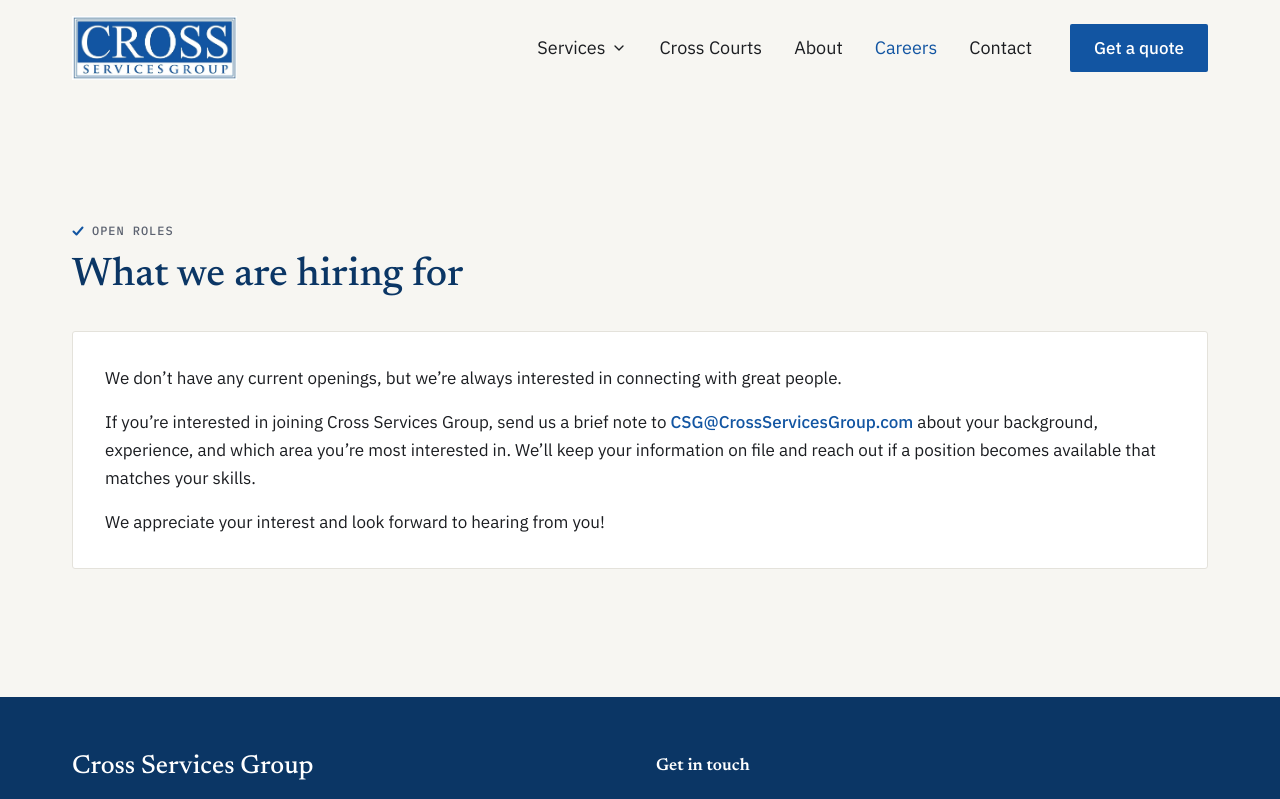
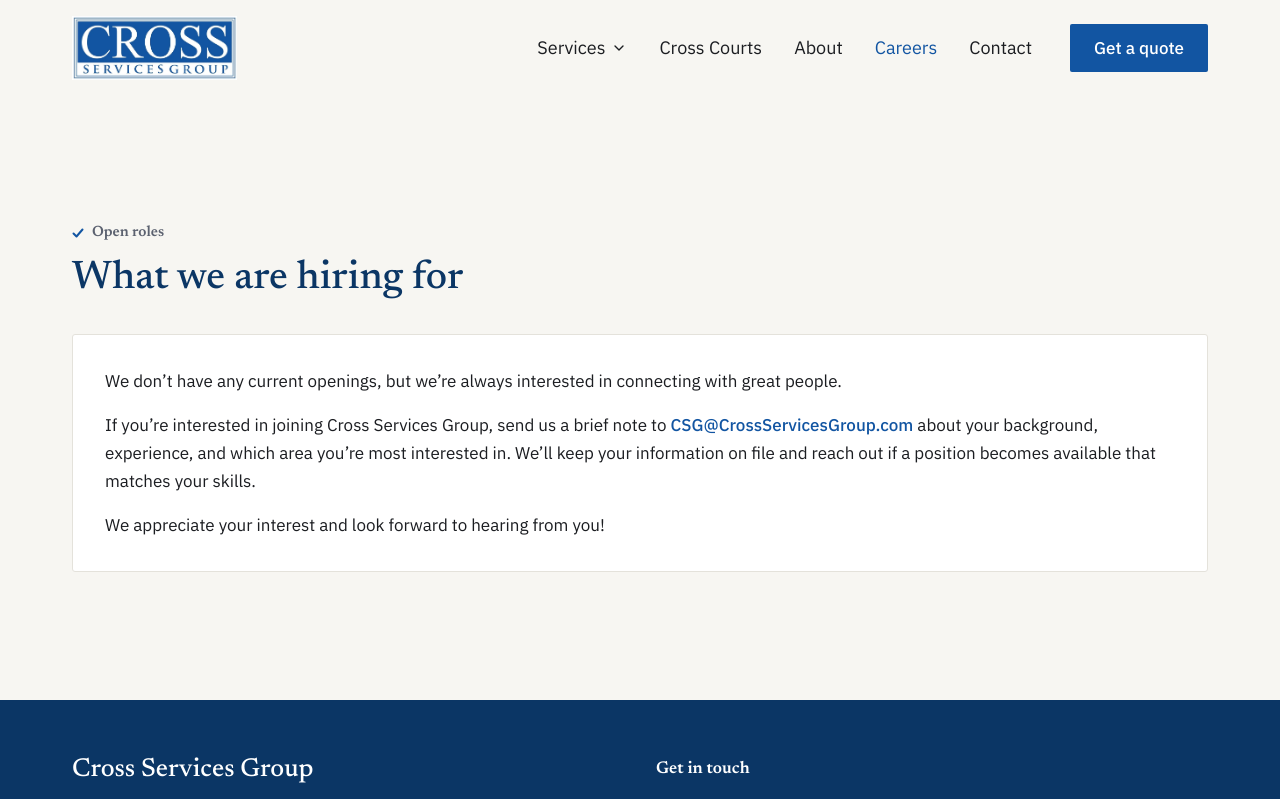
Before and after one commit to crossservicesgroup-ai/CrossServicesSite, a Next.js app: page /careers in a window 1280 px wide. Shown: the top 799 px of the page. Built offline with nearby package versions, Linux system fonts and the light colour scheme.

Commit message:
Add autoplay/loop quick-hit video to homepage, restyle careers eyebrow
Add "See us in action" video section on the homepage that autoplays,
loops and starts muted. Restyle the "Open roles" eyebrow on the
Careers page to the bold serif display style.

```diff
--- a/app/careers/page.tsx
+++ b/app/careers/page.tsx
@@ -19,7 +19,12 @@
   return (
     <>
       <Section tone="paper" labelledBy="roles-heading">
-        <SectionHeader id="roles-heading" eyebrow="Open roles" title="What we are hiring for" />
+        <SectionHeader
+          id="roles-heading"
+          eyebrow="Open roles"
+          eyebrowClassName="font-display! text-[15px]! font-semibold! normal-case! tracking-normal!"
+          title="What we are hiring for"
+        />
 
         {OPEN_ROLES.length > 0 ? (
           <ul className="mt-8 flex flex-col gap-3">
--- a/app/page.tsx
+++ b/app/page.tsx
@@ -24,6 +24,25 @@
       {/* 1 */} <Hero />
 
       {/* 2 */}
+      <Section tone="surface" labelledBy="quick-hit-heading">
+        <SectionHeader id="quick-hit-heading" title="See us in action" align="center" />
+        <div className="mt-10 md:mt-14">
+          <div className="mx-auto max-w-[860px] overflow-hidden rounded-[3px] bg-line">
+            <video
+              src="/videos/cross-quick-hit.mp4"
+              controls
+              autoPlay
+              loop
+              muted
+              playsInline
+              preload="auto"
+              className="aspect-video w-full"
+            />
+          </div>
+        </div>
+      </Section>
+
+      {/* 3 */}
       <Section
         tone="paper"
         labelledBy="services-heading"
@@ -35,7 +54,7 @@
         </div>
       </Section>
 
-      {/* 3 */} <Reviews />
+      {/* 4 */} <Reviews />
     </>
   );
 }
```
Also changed, not shown: 1 other file (tests, documents, lock files or other folders).
